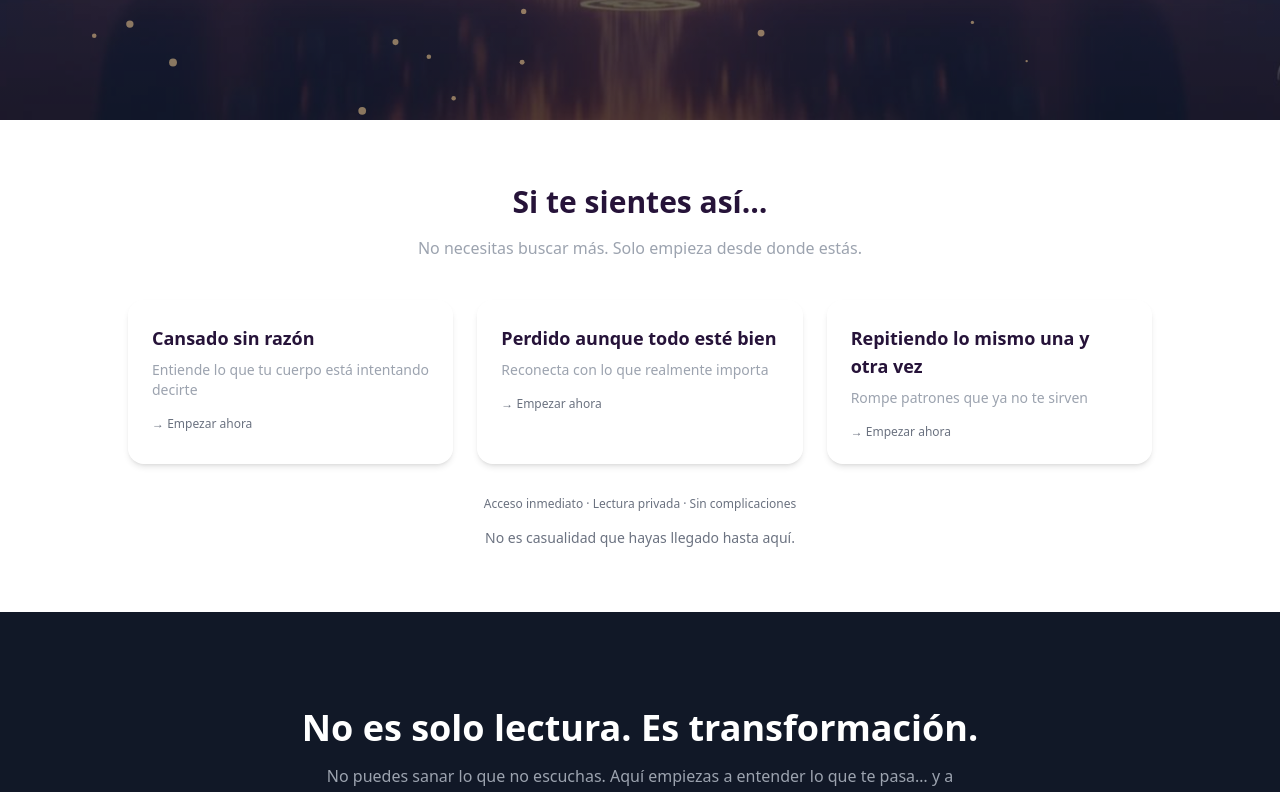
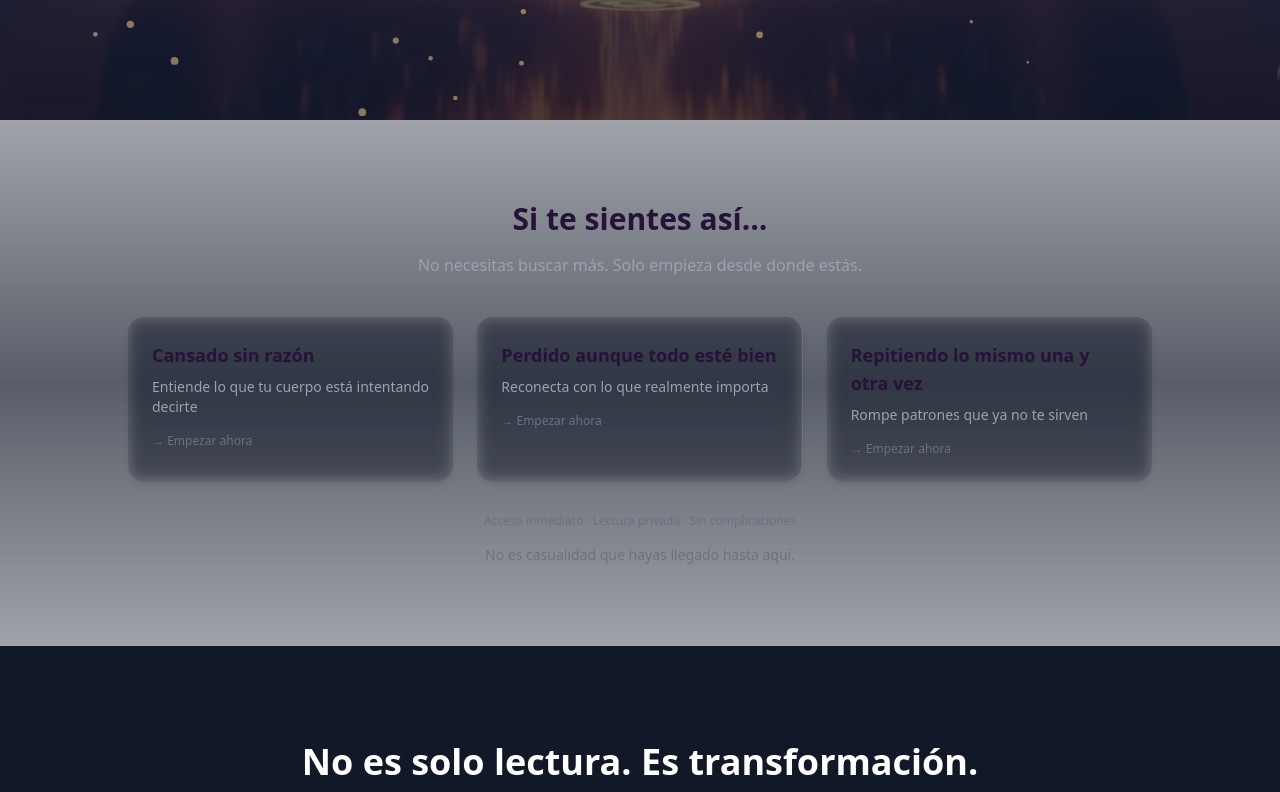
Before and after one commit to Drevaia-Digital/drevaia-app, a React (Vite) app: page / in a window 1280 px wide. Shown: the part 680-1472 px from the top of the page. Built offline with nearby package versions, Linux system fonts and the light colour scheme.

Commit message:
feat: emotional paths section + UI consistency improvements (multilang)

```diff
--- a/src/sections/EmotionalPaths.tsx
+++ b/src/sections/EmotionalPaths.tsx
@@ -104,7 +104,7 @@ export function EmotionalPaths() {
   const t = content[language as 'es' | 'en' | 'fr' | 'pt'];
 
   return (
-    <section className="py-16 px-4 text-center">
+    <section className="relative py-20 px-4 text-center bg-gradient-to-b from-gray-900/40 via-gray-900/70 to-gray-900/40 backdrop-blur-md border-y border-white/5">
 
       <h2 className="text-2xl md:text-3xl font-bold mb-4">
         {t.title}
```
Also changed, not shown: 7 other files (tests, documents, lock files or other folders).
